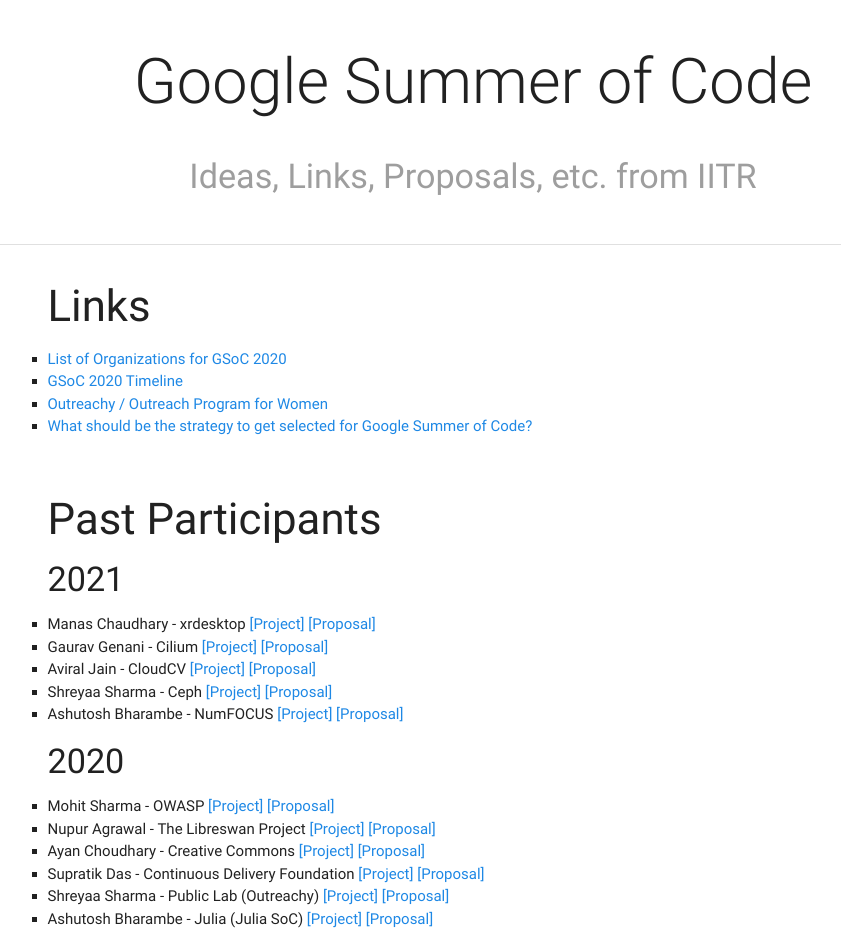
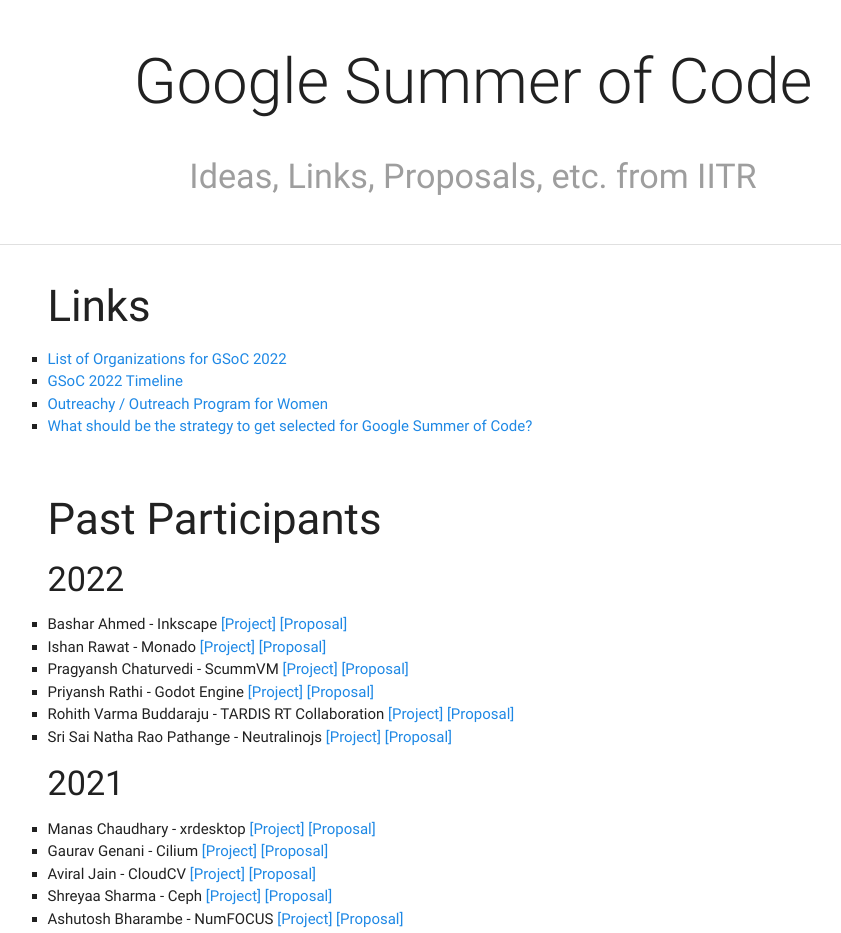
Before and after one commit to sdslabs/gsoc, a plain HTML site: page index.html in a window 1280 px wide. Shown: the top 933 px of the page, without its empty margins (167-1008 px from the left). Drawn offline with nearby package versions, Linux system fonts and the light colour scheme.

Commit message:
Update links, add 2022 data (#11)
* Update links, add 2022 data

* correct godot org name

Co-authored-by: Priyansh Rathi <techiepriyansh@gmail.com>

```diff
--- a/index.html
+++ b/index.html
@@ -33,10 +33,10 @@
                         <h3>Links</h3>
                         <ul>
                             <li>
-                                <a target="_blank" href="https://summerofcode.withgoogle.com/organizations/">List of Organizations for GSoC 2020</a>
+                                <a target="_blank" href="https://summerofcode.withgoogle.com/programs/2022/organizations">List of Organizations for GSoC 2022</a>
                             </li>
                             <li>
-                                <a target="_blank" href="https://summerofcode.withgoogle.com/how-it-works/">GSoC 2020 Timeline</a>
+                                <a target="_blank" href="https://summerofcode.withgoogle.com/programs/2022">GSoC 2022 Timeline</a>
                             </li>
                             <li>
                                 <a target="_blank" href="https://www.gnome.org/outreachy/">Outreachy / Outreach Program for Women</a>
@@ -51,6 +51,39 @@
                 <div class="row">
                     <div class="col s12">
                         <h3>Past Participants</h3>
+                        <h4>2022</h4>
+                        <ul>
+                            <li>
+                                Bashar Ahmed - Inkscape
+                                <a target="_blank" href="https://summerofcode.withgoogle.com/programs/2022/projects/LcbNVGrj">[Project]</a>
+                                <a target="_blank" href="https://drive.google.com/open?id=1v6qU51NzZCiw_3dqSlSqK_BaieOHJlWS">[Proposal]</a>
+                            </li>
+                            <li>
+                                Ishan Rawat - Monado
+                                <a target="_blank" href="https://summerofcode.withgoogle.com/programs/2022/projects/EpGIjUGU">[Project]</a>
+                                <a target="_blank" href="https://drive.google.com/open?id=10-GZjIybcw2hfZbhUhkzxfmmhPr7YUDC">[Proposal]</a>
+                            </li>
+                            <li>
+                                Pragyansh Chaturvedi - ScummVM
+                                <a target="_blank" href="https://summerofcode.withgoogle.com/programs/2022/projects/HSkIiP9Q">[Project]</a>
+                                <a target="_blank" href="https://drive.google.com/open?id=1GH5AM0yCgvZCBW-kjF27Slv1sXdE4BR5">[Proposal]</a>
+                            </li>
+                            <li>
+                                Priyansh Rathi - Godot Engine
+                                <a target="_blank" href="https://summerofcode.withgoogle.com/programs/2022/projects/Spg694FC">[Project]</a>
+                                <a target="_blank" href="https://drive.google.com/open?id=1t_-lNmm1wL67js29PxzW3XY8xr6ZFwkt">[Proposal]</a>
+                            </li>
+                            <li>
+                                Rohith Varma Buddaraju - TARDIS RT Collaboration
+                                <a target="_blank" href="https://summerofcode.withgoogle.com/programs/2022/projects/M1wKU03z">[Project]</a>
+                                <a target="_blank" href="https://drive.google.com/open?id=16KO88QLpv7FFFwRhHCIsymVycQ_OfrLY">[Proposal]</a>
+                            </li>
+                            <li>
+                                Sri Sai Natha Rao Pathange - Neutralinojs
+                                <a target="_blank" href="https://summerofcode.withgoogle.com/programs/2022/projects/JHVbqMKj">[Project]</a>
+                                <a target="_blank" href="https://drive.google.com/open?id=1FCiDFt_O7ywexhi4-RriXM9Lt-wn_qBc">[Proposal]</a>
+                            </li>
+                        </ul>
                         <h4>2021</h4>
                         <ul>
                             <li>
```
